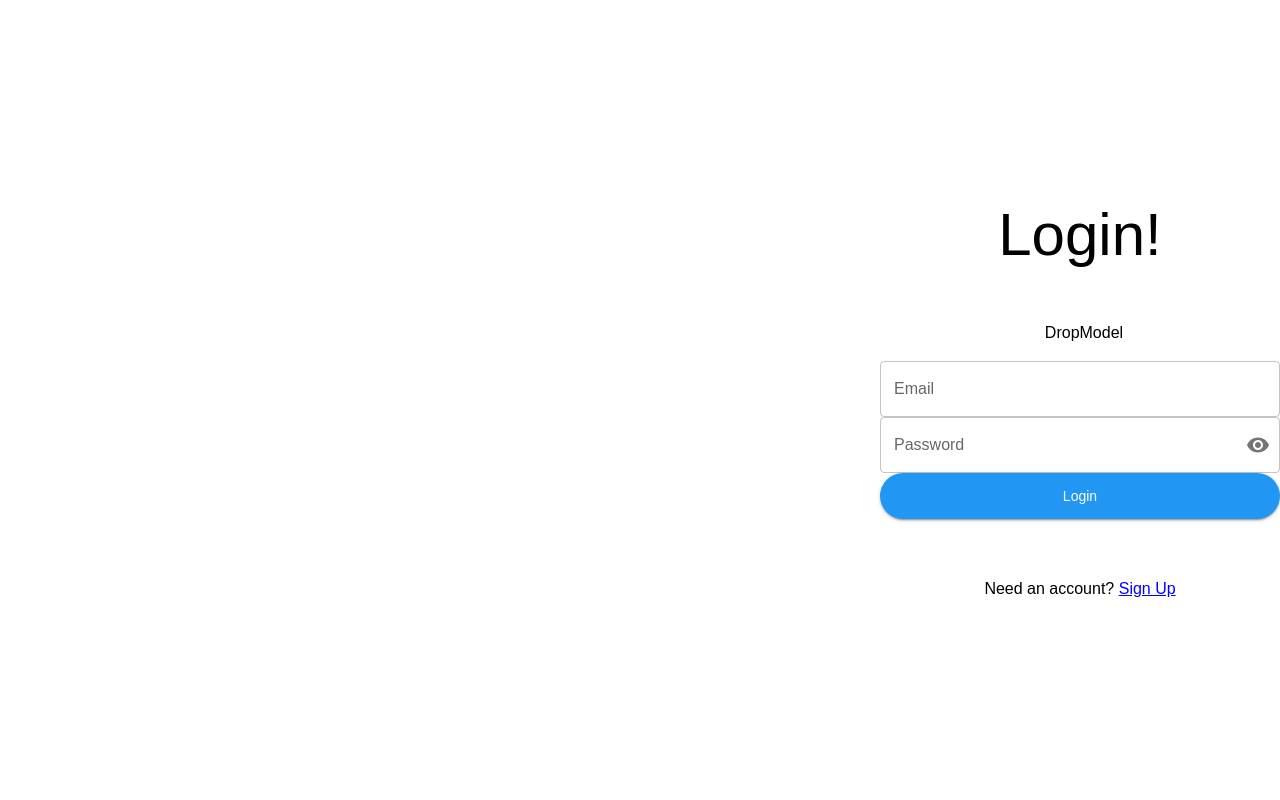
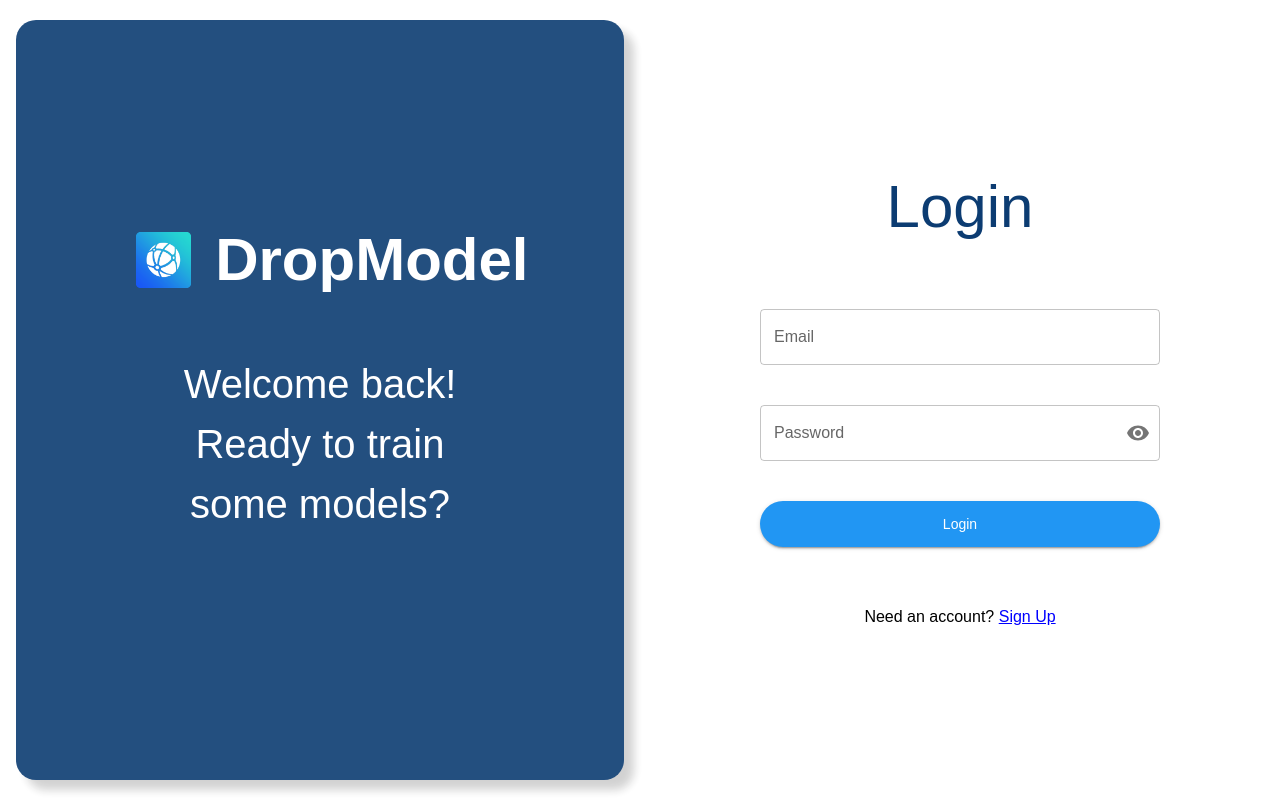
Before and after one commit to MoschellaV/HackTheNorth2023, a React (Create React App) app in the folder client/: page /login in a window 1280 px wide. Built offline with nearby package versions, Linux system fonts and the light colour scheme.

Commit message:
updated login page

```diff
--- a/client/src/components/LoginPage/index.js
+++ b/client/src/components/LoginPage/index.js
@@ -3,7 +3,8 @@ import { Visibility, VisibilityOff } from "@mui/icons-material";
 import { Box, Button, CircularProgress, IconButton, InputAdornment, TextField, Typography } from "@mui/material";
 import { logInUser } from "../../utils/LoginUser";
 import { useNavigate } from "react-router-dom";
-import "./login.css"; // Import your CSS file
+import "./login.css";
+import logo from "../../DropModel-T.png";
 
 export default function LoginPage() {
     let navigate = useNavigate();
@@ -51,18 +52,40 @@ export default function LoginPage() {
     };
 
     return (
+        <div className="signup-page">
+            <div className="blue-side">
+                <div className="blue-rectangle">
+                    <div className="content-active">
+                        <br />
+                        <div className="logo-div">
+                            <a className="logo inline-flex items-center gap-x-6 text-6xl font-bold dark:text-white" href="/">
+                                <img className="w-22 h-auto" src={logo} alt="Logo"></img>
+                                DropModel
+                            </a>
+                        </div>
+                        <p>
+                            Welcome back! Ready to train some models?
+                        </p>
+                    </div>
+                </div>
+            </div>
             <div className="login-container">
                 <Box
                     component="main"
-                sx={{ display: "flex", flexDirection: "column", alignItems: "center", justifyContent: "center" }}
+                    sx={{
+                        display: "flex",
+                        flexDirection: "column",
+                        alignItems: "center",
+                        justifyContent: "center",
+                        height: "100%",
+                    }}
                 >
-                <Typography component="h2" variant="h2" sx={{ textAlign: "center" }}>
-                    Login!
+                    <Typography component="h2" variant="h2" sx={{ textAlign: "center", color: "#0c3c72" }}>
+                        Login
                     </Typography>
 
                     <Box sx={{ display: "flex", alignItems: "center", mb: 2 }}>
                         <Typography component="p" variant="body1" sx={{ textAlign: "center", ml: 1 }}>
-                            DropModel
                         </Typography>
                     </Box>
 
@@ -71,7 +94,7 @@ export default function LoginPage() {
                         id="email"
                         label="Email"
                         variant="outlined"
-                        sx={{ width: 400 }}
+                        sx={{ width: 400, marginBottom: 5}}
                         value={formData.email}
                         onChange={handleChange}
                     />
@@ -95,7 +118,7 @@ export default function LoginPage() {
                                 </InputAdornment>
                             ),
                         }}
-                        sx={{ width: 400 }}
+                        sx={{ width: 400, marginBottom: 5}}
                         value={formData.password}
                         onChange={handleChange}
                     />
@@ -122,8 +145,8 @@ export default function LoginPage() {
                             Sign Up
                         </a>
                     </Typography>
-                {/* </Box> */}
                 </Box>
+            </div>
         </div>
     );
 }
--- a/client/src/components/LoginPage/login.css
+++ b/client/src/components/LoginPage/login.css
@@ -1,7 +1,31 @@
-/* Add this CSS to your stylesheets or use a styled-components approach */
+.signup-page {
+    display: flex;
+    height: 100vh;
+}
+
+.blue-side {
+    flex: 1;
+    background-color: rgb(255, 255, 255);
+    display: flex;
+    justify-content: center;
+    align-items: center;
+    position: relative;
+}
+
+.blue-rectangle {
+    background-color: #0c3c72;
+    width: 95%; /* Adjust the width to control the division */
+    height: 95%;
+    border-radius: 20px;
+    opacity: 0.9;
+    box-shadow: 10px 10px 10px rgba(0, 0, 0, 0.2);
+}
+
 .login-container {
+    flex: 1;
     display: flex;
-    justify-content: flex-end; /* This moves the content to the right */
-    height: 100vh;
-    /* Add any other styling you need */
-  }
+    justify-content: center;
+    align-items: center;
+}
+
+/* Rest of your CSS remains unchanged */
```
Lines whose indentation alone changed are shown as unchanged.
